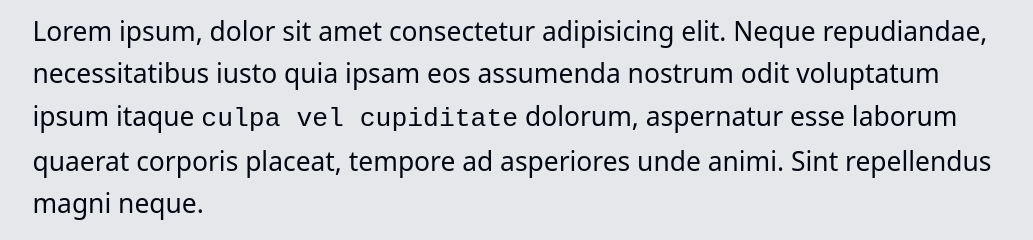
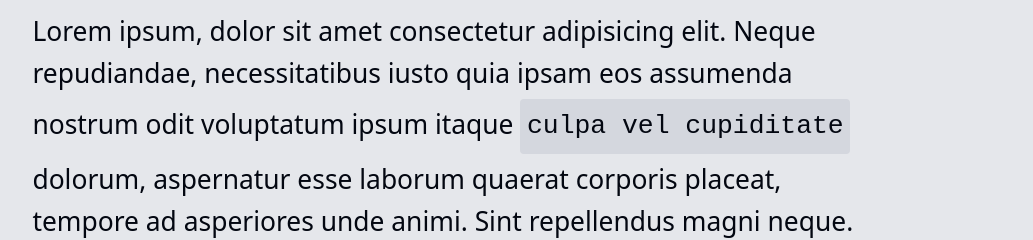
Before and after one commit to jg-the-coder/jgthecoder.github.io, a plain HTML site: page index.html in a window 1280 px wide. Shown: the part 204-444 px from the top of the page, without its empty margins (117-1150 px from the left). Drawn offline with Linux system fonts and the light colour scheme.

Commit message:
feat: add more css

```diff
--- a/styles/style.css
+++ b/styles/style.css
@@ -12,6 +12,7 @@ body {
   font-size: clamp(1.125rem, calc(1vw + 1rem), 1.65rem);
   font-family: system-ui, -apple-system, BlinkMacSystemFont, "Segoe UI", Roboto,
     Oxygen, Ubuntu, Cantarell, "Open Sans", "Helvetica Neue", sans-serif;
+  text-wrap: balance;
 }
 
 h1,
@@ -40,6 +41,18 @@ button {
 
 button:hover {
   background-color: hsl(220, 65%, 25%);
+}
+
+code {
+  background-color: hsl(220, 13%, 85%);
+  border-radius: 4px;
+  padding: 0.25em;
+  display: inline-block;
+  margin-block: 0.25rem;
+}
+
+pre {
+  padding: 0.5em;
 }
 
 dl dt {
```
